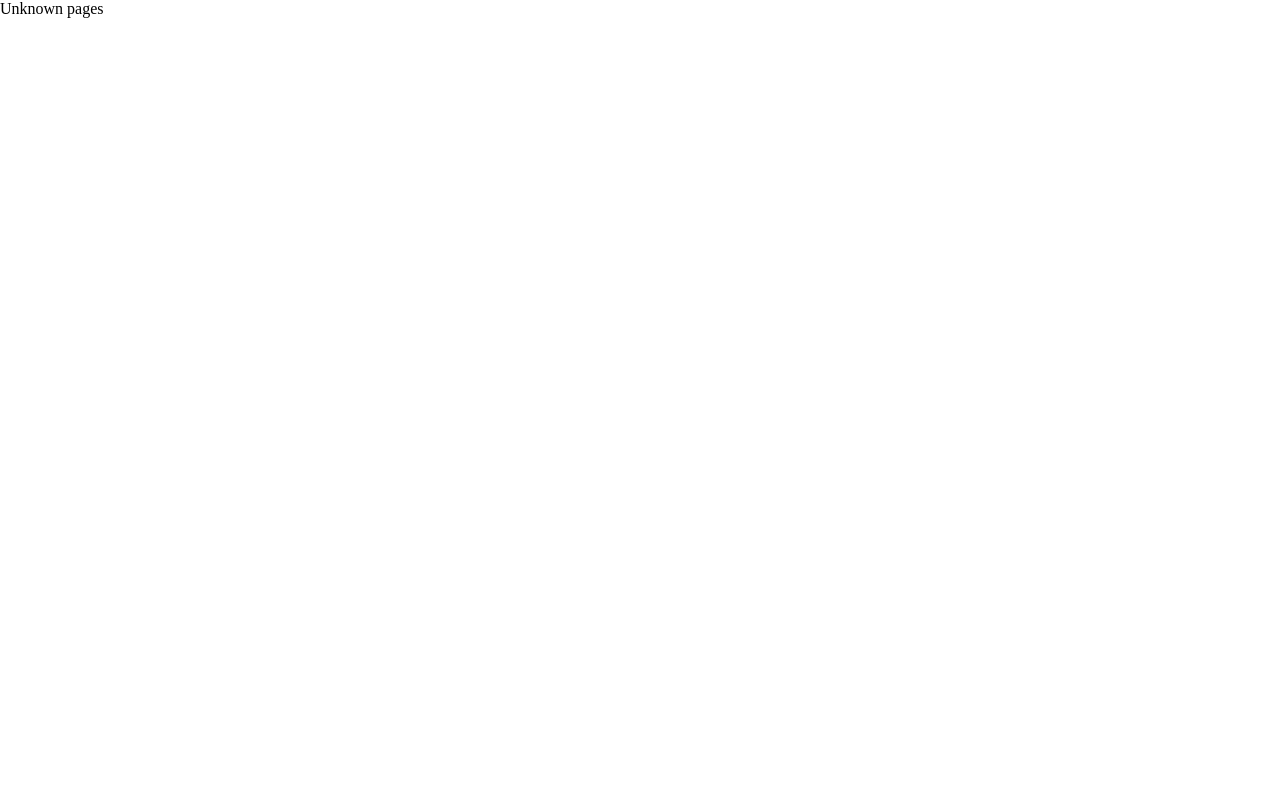
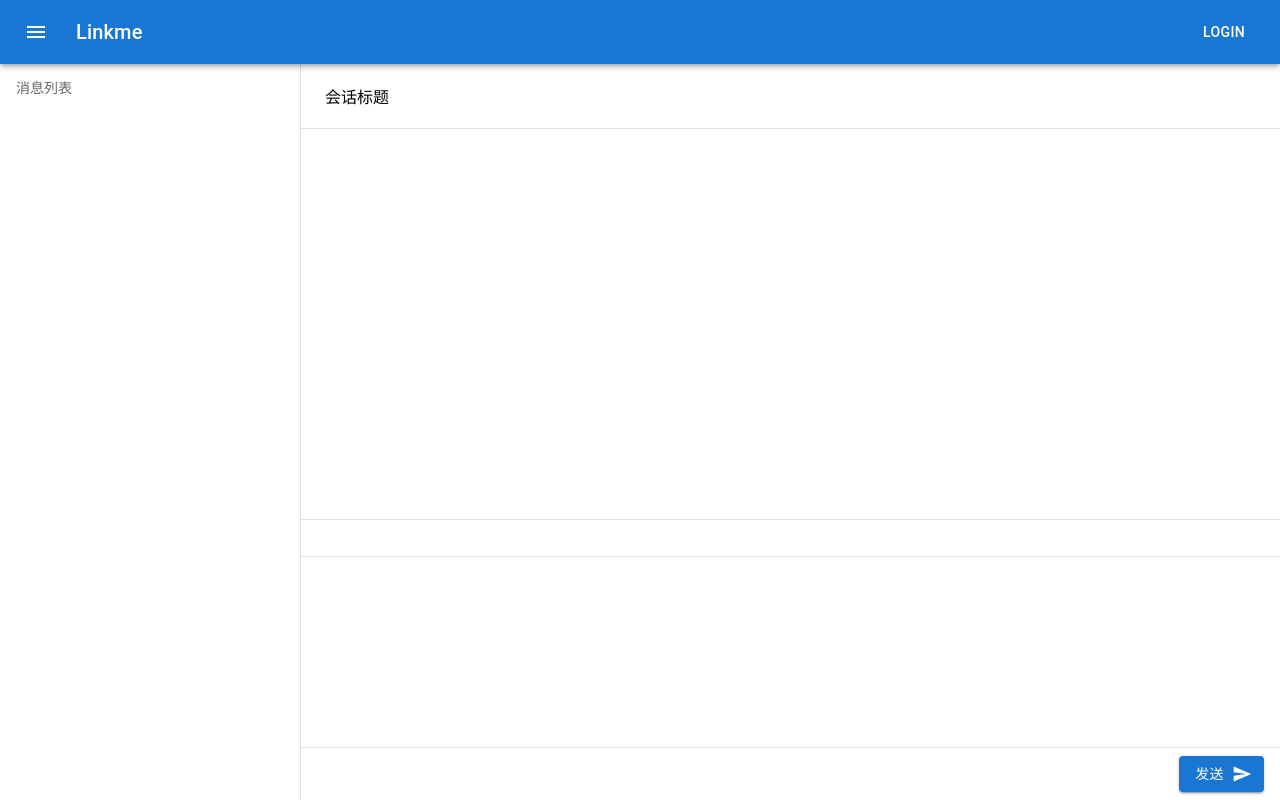
Before and after one commit to sheason2019/linkme, a React (Vite) app in the folder web/: page /chat in a window 1280 px wide. Before the commit this address had no page. Built offline with nearby package versions, Linux system fonts and the light colour scheme.

Commit message:
feat: Web聊天室框架

```diff
--- a/web/index.html
+++ b/web/index.html
@@ -4,7 +4,7 @@
     <meta charset="UTF-8" />
     <link rel="icon" type="image/svg+xml" href="/vite.svg" />
     <meta name="viewport" content="width=device-width, initial-scale=1.0" />
-    <title>Vite + React + TS</title>
+    <title>Linkme App</title>
   </head>
   <body>
     <div id="root"></div>
--- a/web/src/common/components/linkme-app-bar/index.tsx
+++ b/web/src/common/components/linkme-app-bar/index.tsx
@@ -13,9 +13,12 @@ import { useMemo } from "react";
 import useUserInfo from "../../hooks/use-user-info";
 import { useNavigate } from "react-router-dom";
 import { CURRENT_USER_PAGE_URL, LOGIN_PAGE_URL } from "../../../router";
+import NavigateDrawer, { useNavigateDrawer } from "../navigate-drawer";
 
 const LinkmeAppBar = () => {
   const navigate = useNavigate();
+
+  const { handleOpenDrawer } = useNavigateDrawer();
 
   const { appBar } = useAppBar();
 
@@ -56,6 +59,7 @@ const LinkmeAppBar = () => {
             color="inherit"
             aria-label="menu"
             sx={{ mr: 2 }}
+            onClick={handleOpenDrawer}
           >
             <MenuIcon />
           </IconButton>
@@ -66,6 +70,7 @@ const LinkmeAppBar = () => {
         </Toolbar>
       </AppBar>
       <Toolbar />
+      <NavigateDrawer />
     </>
   );
 };
--- /dev/null
+++ b/web/src/common/components/navigate-drawer/index.tsx
@@ -0,0 +1,62 @@
+import {
+  Drawer,
+  List,
+  ListItemButton,
+  ListItemIcon,
+  ListItemText,
+  ListSubheader,
+} from "@mui/material";
+import ChatIcon from "@mui/icons-material/Chat";
+import { atom, useRecoilState } from "recoil";
+
+export interface INavigateDrawer {
+  open: boolean;
+}
+
+const navigateDrawerState = atom<INavigateDrawer>({
+  key: "common/navigate-drawer",
+  default: {
+    open: false,
+  },
+});
+
+export const useNavigateDrawer = () => {
+  const [drawer, setDrawer] = useRecoilState(navigateDrawerState);
+
+  const handleOpenDrawer = () => {
+    setDrawer({ open: true });
+  };
+
+  const handleCloseDrawer = () => {
+    setDrawer({ open: false });
+  };
+
+  return {
+    drawer,
+    setDrawer,
+    handleOpenDrawer,
+    handleCloseDrawer,
+  };
+};
+
+const NavigateDrawer = () => {
+  const { drawer, handleCloseDrawer } = useNavigateDrawer();
+
+  return (
+    <Drawer anchor="left" open={drawer.open} onClose={handleCloseDrawer}>
+      <List sx={{ width: 300 }}>
+        <ListSubheader>功能菜单</ListSubheader>
+        <List>
+          <ListItemButton>
+            <ListItemIcon>
+              <ChatIcon />
+            </ListItemIcon>
+            <ListItemText primary="即时通讯" />
+          </ListItemButton>
+        </List>
+      </List>
+    </Drawer>
+  );
+};
+
+export default NavigateDrawer;
--- /dev/null
+++ b/web/src/pages/chat/components/main/index.tsx
@@ -0,0 +1,42 @@
+import {
+  Box,
+  Button,
+  Divider,
+  List,
+  ListSubheader,
+  Stack,
+  Toolbar,
+} from "@mui/material";
+import SendIcon from "@mui/icons-material/Send";
+
+const Main = () => {
+  return (
+    <Stack
+      flex={1}
+      flexDirection="row"
+      divider={<Divider orientation="vertical" flexItem />}
+    >
+      <Stack sx={{ width: 300 }}>
+        <ListSubheader>消息列表</ListSubheader>
+        <List sx={{ width: "100%", flex: 1, overflowY: "auto" }}></List>
+      </Stack>
+      <Stack flex={1} alignItems="stretch">
+        <Toolbar>会话标题</Toolbar>
+        <Divider />
+        <Box sx={{ flex: 1 }} />
+        <Divider />
+        <Stack sx={{ height: 280 }} divider={<Divider flexItem />}>
+          <Box sx={{ height: 36 }} />
+          <Box sx={{ flex: 1 }} />
+          <Box sx={{ py: 1, px: 2, textAlign: "right" }}>
+            <Button variant="contained" endIcon={<SendIcon />}>
+              发送
+            </Button>
+          </Box>
+        </Stack>
+      </Stack>
+    </Stack>
+  );
+};
+
+export default Main;
--- /dev/null
+++ b/web/src/pages/chat/index.tsx
@@ -0,0 +1,15 @@
+import LinkmeAppBar from "../../common/components/linkme-app-bar";
+import Main from "./components/main";
+
+const ChatPage = () => {
+  // TODO: 检查登录状态，若登录状态失效则令用户退回到登录页面
+
+  return (
+    <>
+      <LinkmeAppBar />
+      <Main />
+    </>
+  );
+};
+
+export default ChatPage;
--- a/web/src/router.tsx
+++ b/web/src/router.tsx
@@ -6,6 +6,8 @@ const Account = lazy(() => import("./pages/account"));
 const Regist = lazy(() => import("./pages/account/regist"));
 const Login = lazy(() => import("./pages/account/login"));
 const CurrentUser = lazy(() => import("./pages/account/current-user"));
+
+const Chat = lazy(() => import("./pages/chat"));
 
 const Suspenser = (
   Comp: React.LazyExoticComponent<() => JSX.Element | null>
@@ -41,6 +43,10 @@ export const router = createBrowserRouter([
           },
         ],
       },
+      {
+        path: "/chat",
+        element: Suspenser(Chat),
+      },
     ],
   },
 ]);
@@ -48,3 +54,5 @@ export const router = createBrowserRouter([
 export const LOGIN_PAGE_URL = "/account/login";
 export const REGIST_PAGE_URL = "/account/regist";
 export const CURRENT_USER_PAGE_URL = "/account/current-user";
+
+export const CHAT_URL = "/chat";
```
